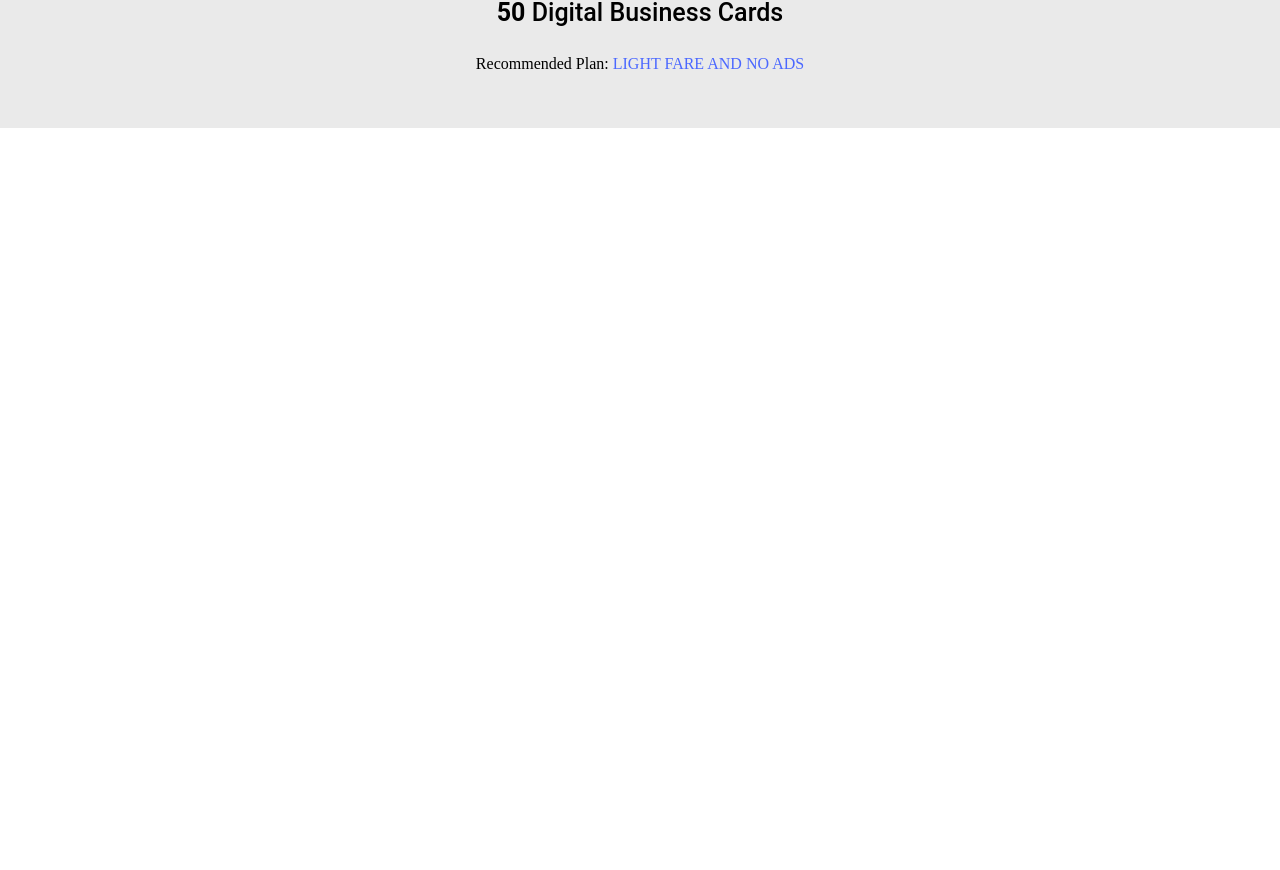
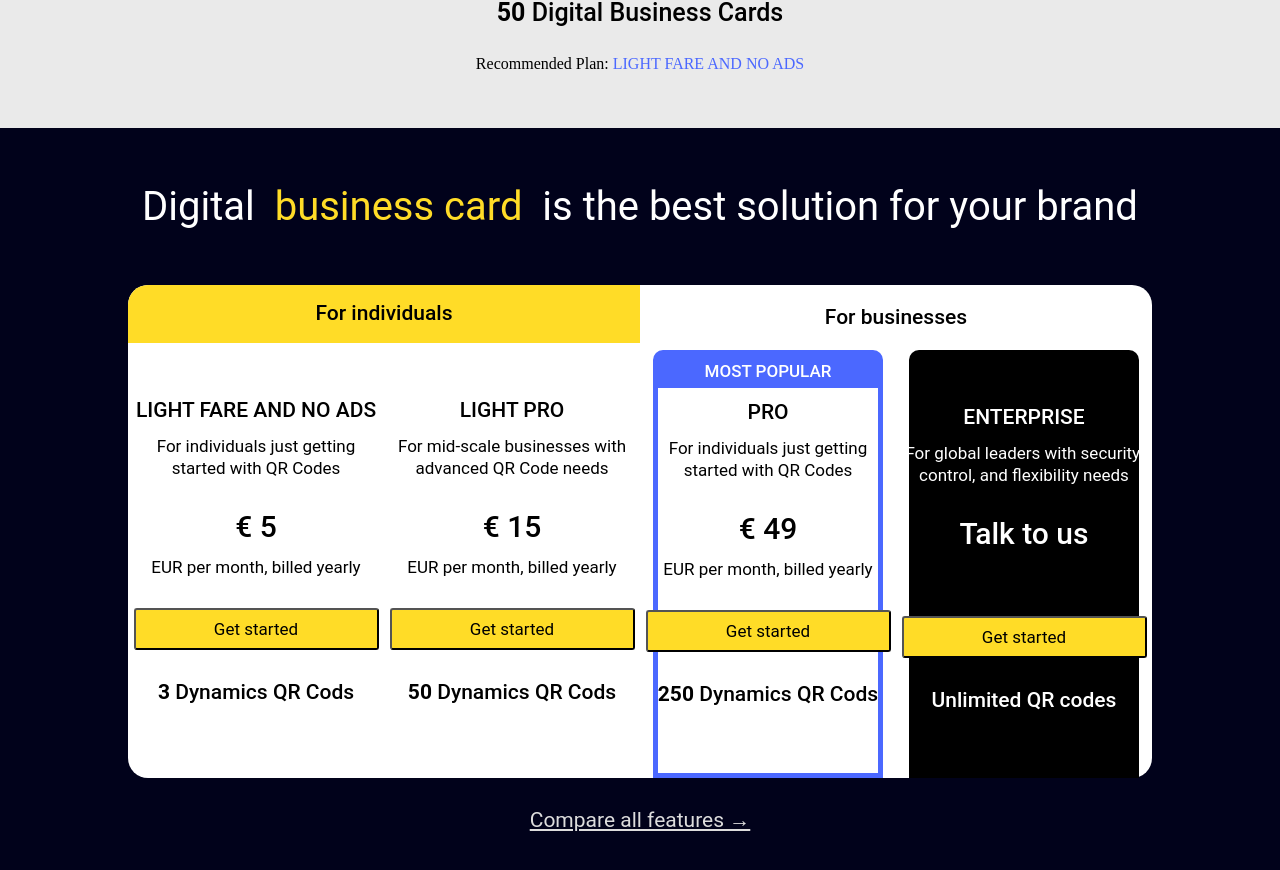
Before and after one commit to AlexMezen/VueTest, a Vue app in the folder VueTest/: page / in a window 1280 px wide. Shown: the part 3654-4524 px from the top of the page. Before the commit the page ends 3782 px from the top, so only its background shows below. Built offline with nearby package versions, Linux system fonts and the light colour scheme.

Commit message:
Business card has been done

```diff
--- a/VueTest/src/App.vue
+++ b/VueTest/src/App.vue
@@ -5,6 +5,7 @@
   <customize></customize>
   <q-r-wallet></q-r-wallet>
   <save-trees></save-trees>
+  <business-card></business-card>
 </template>
 <script >
   import FirstHeader from './components/FirstHeader.vue';
@@ -13,6 +14,7 @@
   import Customize from './components/Customize.vue';
   import QRWallet from './components/QrWallet.vue';
   import SaveTrees from './components/SaveTrees.vue';
+  import BusinessCard from './components/BusinessCard.vue';
 export default{
 components:{
 FirstHeader,
@@ -21,6 +23,7 @@ FormResume,
 Customize,
 QRWallet,
 SaveTrees,
+BusinessCard,
 }
 }
 </script>
--- /dev/null
+++ b/VueTest/src/components/BusinessCard.vue
@@ -0,0 +1,235 @@
+<template>
+<div class="businessCard">
+    <div class="businessCard-wrapper">
+        <p class="businessCard-title mt55 mb55">Digital &nbsp<span>business card</span>&nbsp is the best solution for your brand</p>
+        <div class="businessCard-plan mb30">
+            <div class="businessCard-left">
+                <p class="businessCard-font businessCard-yellow">
+                    For individuals
+                </p>
+                <div class="businessCard-individualsPLans mt55">
+
+                    <div class="businessCard-cardBlock">
+                        <p class="businessCard-planTitle mb12">LIGHT FARE AND NO ADS</p>
+                        <p class="businessCard-planDescription mb30">For individuals just getting started with QR Codes</p>
+                        <p class="businessCard-price mb12">€ 5</p>
+                        <p class="businessCard-planDescription mb30">EUR per month, billed yearly</p>
+                        <button class="businessCard-button mb30">Get started</button>
+                        <p class="businessCard-qr"><b>3</b> Dynamics QR Cods </p>
+                    </div>
+                    <div class="businessCard-cardBlock">
+                        <p class="businessCard-planTitle mb12">LIGHT PRO</p>
+                        <p class="businessCard-planDescription mb30">For mid-scale businesses with advanced QR Code needs</p>
+                        <p class="businessCard-price mb12">€ 15</p>
+                        <p class="businessCard-planDescription mb30">EUR per month, billed yearly</p>
+                        <button class="businessCard-button mb30">Get started</button>
+                        <p class="businessCard-qr"><b>50</b> Dynamics QR Cods </p>
+                    </div>
+                </div>
+            </div>
+            <div class="businessCard-right">
+                <p class="businessCard-font">
+                    For businesses
+                </p>
+                <div class="businessCard-individualsPLans">
+
+                    <div class="businessCard-cardBlock width45 blueborder">
+                        <p class="businessCard-planTitle bgblue mb12">Most popular</p>
+                        <p class="businessCard-planTitle mb12">PRO</p>
+                        <p class="businessCard-planDescription mb30">For individuals just getting started with QR Codes</p>
+                        <p class="businessCard-price mb12">€ 49</p>
+                        <p class="businessCard-planDescription mb30">EUR per month, billed yearly</p>
+                        <button class="businessCard-button mb30">Get started</button>
+                        <p class="businessCard-qr"><b>250</b> Dynamics QR Cods </p>
+                    </div>
+                    <div class="businessCard-cardBlock width45 bgblack">
+                        <p class="businessCard-planTitle fontwhite upperletter mb12 mt55">Enterprise</p>
+                        <p class="businessCard-planDescription fontwhite mb30">For global leaders with security, control, and flexibility needs</p>
+                        <p class="businessCard-price fontwhite mb65">Talk to us</p>
+                        <button class="businessCard-button mb30">Get started</button>
+                        <p class="businessCard-qr fontwhite">Unlimited QR codes </p>
+                    </div>
+                </div>
+            </div>
+        </div>
+        <a class="businessCard-compare mb55" href="#">Compare all features &rarr;</a>
+    </div>
+</div>
+</template>
+
+<script>
+export default{
+    name: "BusinessCard"
+}
+</script>
+
+<style>
+.businessCard-compare
+{
+    font-family: 'Roboto';
+font-style: normal;
+font-weight: 400;
+font-size: 21px;
+line-height: 25px;
+/* identical to box height */
+
+text-decoration-line: underline;
+
+/* light grey */
+
+color: #DDDDDD;
+}
+.businessCard{
+    height: 760px;
+    width: 100%;
+    display: flex;
+    justify-content: center;
+    background: #01021B;
+}
+.businessCard-wrapper{
+    height: 100%;
+    width: 80%;
+    display: flex;
+    flex-direction: column;
+    align-items: center;
+}
+.businessCard-title{
+font-family: 'Roboto';
+font-style: normal;
+font-weight: 400;
+font-size: 40px;
+line-height: 47px;
+color: #FFFFFF;
+}
+.businessCard-title span{
+    color:#FFDC27
+}
+.businessCard-plan{
+display: flex;
+width: 100%;
+height: 500px;
+background: #FFFFFF;
+border-radius: 20px;
+}
+.businessCard-font{
+width: 100%;
+height: 75px;
+display: flex;
+justify-content: center;
+align-items: center;
+font-family: 'Roboto';
+font-style: normal;
+font-weight: 500;
+font-size: 21px;
+line-height: 25px;
+color: #000000;
+}
+
+.businessCard-left, .businessCard-right{
+    width: 50%;
+    display: flex;
+    flex-direction: column;
+}
+.businessCard-yellow{
+    background: #FFDC27;
+    border-radius: 20px 0px 0px 0px;
+}
+.businessCard-individualsPLans{
+display: flex;
+height: 100%;
+justify-content: space-around;
+font-family: 'Roboto';
+font-style: normal;
+font-weight: 500;
+font-size: 21px;
+line-height: 25px;
+text-align: center;
+color: #000000;
+}
+.businessCard-cardBlock{
+    width: 50%;
+    height: 100%;
+    display: flex;
+    flex-direction: column;
+    align-items: center;
+}
+.businessCard-planTitle{
+    width: 100%;
+    display: flex;
+    justify-content: center;
+    align-items: center;
+}
+.businessCard-planDescription{
+display: flex;
+justify-content: center;
+width: 246px;
+justify-self: center;
+font-family: 'Roboto';
+font-style: normal;
+font-weight: 400;
+font-size: 17px;
+line-height: 22px;
+display: flex;
+align-items: center;
+text-align: center;
+color: black;
+}
+.businessCard-price{
+width: 100%;
+height: 35px;
+font-family: 'Roboto';
+font-style: normal;
+font-weight: 500;
+font-size: 30px;
+line-height: 35px;
+color: #000000;
+}
+.businessCard-button{
+display: flex;
+justify-content: center;
+align-items: center;
+padding: 10px 30px;
+width: 245px;
+height: 42px;
+background: #FFDC27;
+border-radius: 3px;
+font-family: 'Roboto';
+font-style: normal;
+font-weight: 400;
+font-size: 17px;
+line-height: 22px;
+color: #000000;
+}
+.bgblue{
+background-color: #4B68FF;
+height: 33px;
+font-family: 'Roboto';
+font-style: normal;
+font-weight: 500;
+font-size: 17px;
+line-height: 25px;
+text-transform: uppercase;
+color: #FFFFFF;
+}
+.bgblack{
+    border-radius: 10px 10px 0px 0px;
+    background: #000000;
+}
+.blueborder{
+    box-sizing: border-box;
+    border:5px solid #4B68FF;
+    border-radius: 10px 10px 0px 0px;
+}
+.fontwhite{
+    color: white;
+}
+.upperletter{
+text-transform: uppercase;
+}
+.mb65{
+margin-bottom: 65px;
+}
+.width45{
+    width: 45%;
+}
+</style>
--- a/VueTest/src/components/Customize.vue
+++ b/VueTest/src/components/Customize.vue
@@ -88,8 +88,5 @@ font-size: 20px;
 line-height: 20px;
 text-decoration-line: underline;
 color: #000000;
-
 }
-
-
 </style>
```
